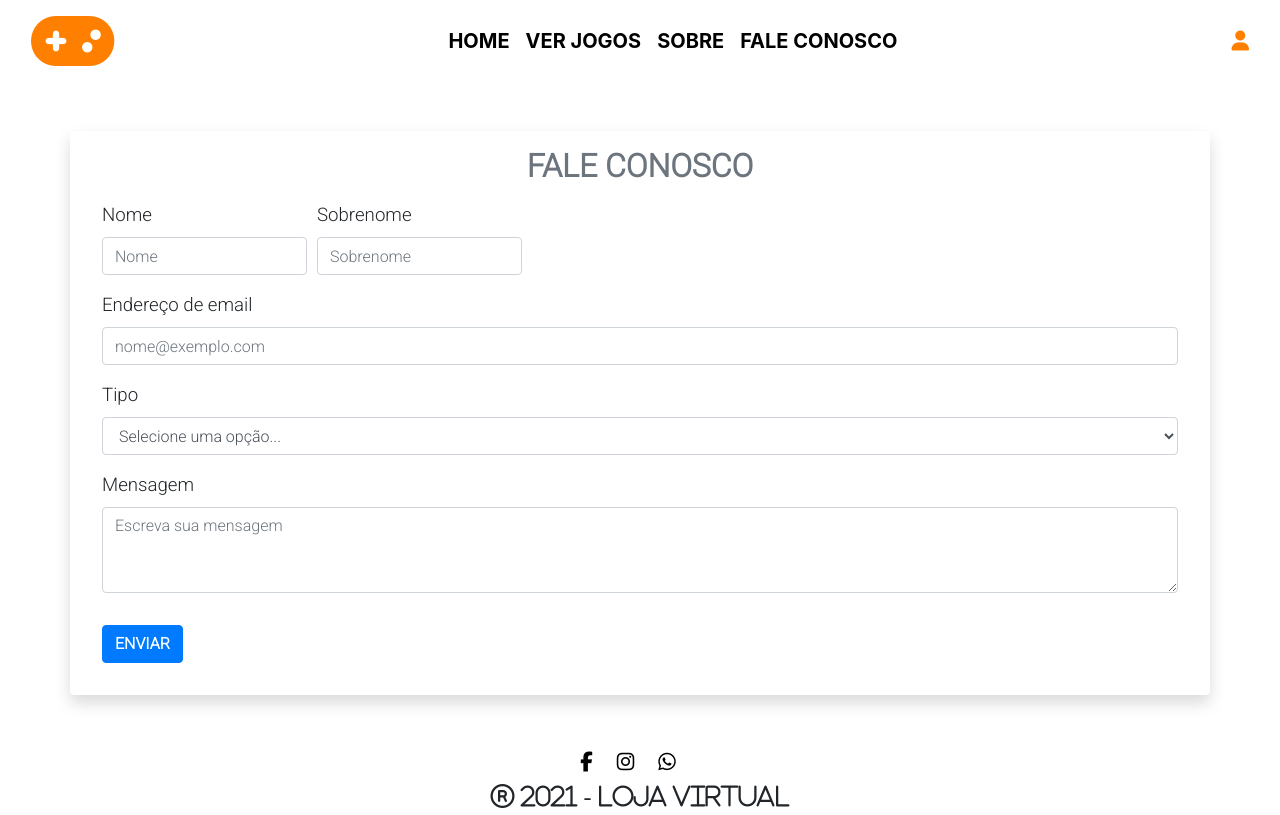
After one commit to brunopontes90/projeto-loja, a PHP site: page /views/faleConosco.php in a window 1280 px wide. The commit adds this page. Run offline with PHP 8.4, Linux system fonts and the light colour scheme; some libraries are stand-ins or nearby versions.

Commit message:
Criado pagina de fale conosco, ajustes no layout de menu, ajuste no css index, ajustes na paginas index e sobre

```diff
--- a/css/index.css
+++ b/css/index.css
@@ -8,6 +8,10 @@
 #logoGames{
     color: var(--orange);
     font-size: 50pt;
+}
+
+#logoGames:hover{
+    color: var(--red);
 }
 
 .nav-link, a{
@@ -23,6 +27,11 @@
 #login{
     color: var(--orange);
 }
+
+#login:hover{
+    color: var(--red);
+}
+
 .jumbotron{
     background: url('../img/banner.jpg') no-repeat fixed;
     background-size: 100% 100%;
@@ -30,12 +39,16 @@
     margin-bottom: 0px;
 }
 
-article{
+article, aside, form{
     font-size: 14pt;
     font-family: 'Roboto', sans-serif;
 }
 
+.btn:hover{
+    background-color: var(--black);
+    color: var(--orange);
+}
+
 footer{
-    bottom: 0;
     font-size: 18pt;
 }
--- /dev/null
+++ b/views/faleConosco.php
@@ -0,0 +1,63 @@
+<!DOCTYPE html>
+<html lang="pt-br">
+<head>
+    <meta charset="UTF-8">
+    <meta http-equiv="X-UA-Compatible" content="IE=edge">
+    <meta name="viewport" content="width=device-width, initial-scale=1.0">
+    <link rel="stylesheet" href="https://stackpath.bootstrapcdn.com/bootstrap/4.1.3/css/bootstrap.min.css" integrity="sha384-MCw98/SFnGE8fJT3GXwEOngsV7Zt27NXFoaoApmYm81iuXoPkFOJwJ8ERdknLPMO" crossorigin="anonymous">
+    <script src="https://code.jquery.com/jquery-3.3.1.slim.min.js" integrity="sha384-q8i/X+965DzO0rT7abK41JStQIAqVgRVzpbzo5smXKp4YfRvH+8abtTE1Pi6jizo" crossorigin="anonymous"></script>
+    <script src="https://cdnjs.cloudflare.com/ajax/libs/popper.js/1.14.3/umd/popper.min.js" integrity="sha384-ZMP7rVo3mIykV+2+9J3UJ46jBk0WLaUAdn689aCwoqbBJiSnjAK/l8WvCWPIPm49" crossorigin="anonymous"></script>
+    <script src="https://stackpath.bootstrapcdn.com/bootstrap/4.1.3/js/bootstrap.min.js" integrity="sha384-ChfqqxuZUCnJSK3+MXmPNIyE6ZbWh2IMqE241rYiqJxyMiZ6OW/JmZQ5stwEULTy" crossorigin="anonymous"></script>
+    <script src="https://kit.fontawesome.com/8455a3d02b.js" crossorigin="anonymous"></script>
+    <link rel="stylesheet" href="../css/index.css">
+    <title>Games</title>
+</head>
+<body class="container-fluid">
+
+    <header>
+        <?php include './layouts/menu.php' ?>
+    </header>
+
+        <form class="container shadow p-3 mt-5 mb-5 bg-white rounded" action="#" method="GET">
+            <h1 class="h2 text-center font-weight-bold text-uppercase text-muted">Fale Conosco</h1>
+            <div class="form-row m-3">
+                <div class="form-row ">
+                    <div class="col">
+                        <label for="nome">Nome</label>
+                        <input type="text" id="nome" class="form-control " placeholder="Nome" required>
+                    </div>
+                    <div class="col">
+                        <label for="sobreNome">Sobrenome</label>
+                        <input type="text" id="sobreNome" class="form-control " placeholder="Sobrenome " required>
+                    </div>
+                </div>
+            </div>
+
+            <div class="form-group m-3">
+                <label for="exampleFormControlInput1">Endereço de email</label>
+                <input type="email " class="form-control" id="email" placeholder="nome@exemplo.com" required>
+            </div>
+            <div class="form-group m-3">
+                <label for="exampleFormControlSelect1">Tipo</label>
+                <select class="form-control " id="opcao">
+                <option disabled selected>Selecione uma opção...</option>
+                <option value="info">Informações</option>
+                <option value="elog">Elogios</option>
+                <option value="sug">Sugestões</option>
+            </select>
+            </div>
+
+            <div class="form-group m-3">
+                <label for="msg">Mensagem</label>
+                <textarea class="form-control " id="msg" rows="3" placeholder="Escreva sua mensagem" required></textarea>
+            </div>
+
+            <input type="submit" class="btn btn-primary m-3 text-uppercase font-weight-bold" value="Enviar"></input>
+
+        </form>
+
+    <footer>
+        <?php include './layouts/footer.php' ?>
+    </footer>
+</body>
+</html>
--- a/views/layouts/faleConosco.php
+++ /dev/null
@@ -1 +0,0 @@
-<h1>Fale</h1>
--- a/views/layouts/menu.php
+++ b/views/layouts/menu.php
@@ -14,17 +14,20 @@
 
         <ul class="navbar-nav mx-auto">
             <li class="nav-item text-uppercase font-weight-bold">
+                <a class="nav-link" href="../index.php" class="nav-link">Home</a>
+            </li>
+            <li class="nav-item text-uppercase font-weight-bold">
                 <a class="nav-link" href="#" class="nav-link">Ver Jogos</a>
             </li>
             <li class="nav-item text-uppercase font-weight-bold">
-                <a class="nav-link" href="views\sobre.php" class="nav-link">Sobre</a>
+                <a class="nav-link" href="../views/sobre.php" class="nav-link">Sobre</a>
             </li>
             <li class="nav-item text-uppercase font-weight-bold">
-                <a class="nav-link" href="#" class="nav-link">Fale Conosco</a>
+                <a class="nav-link" href="../views/faleConosco.php" class="nav-link">Fale Conosco</a>
             </li>
         </ul>
 
-        <a href="../login.php">
+        <a href="../views/login.php">
             <i class="fas fa-user" id="login"></i>
         </a>
 
```
Also changed, not shown: index.php (+8 -7 lines), views/sobre.php (+12 -5 lines).
